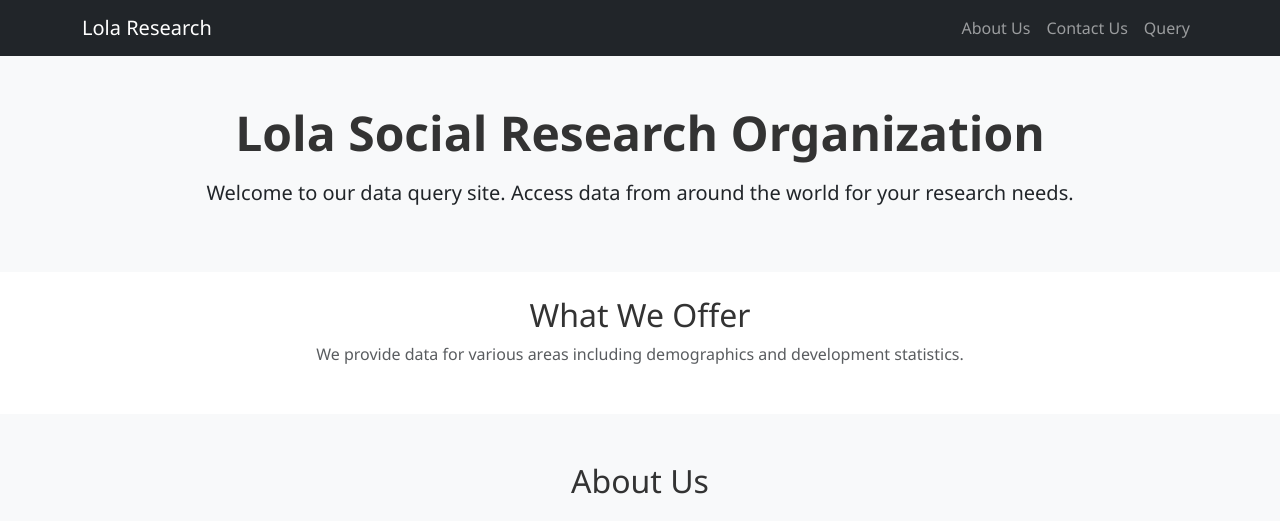
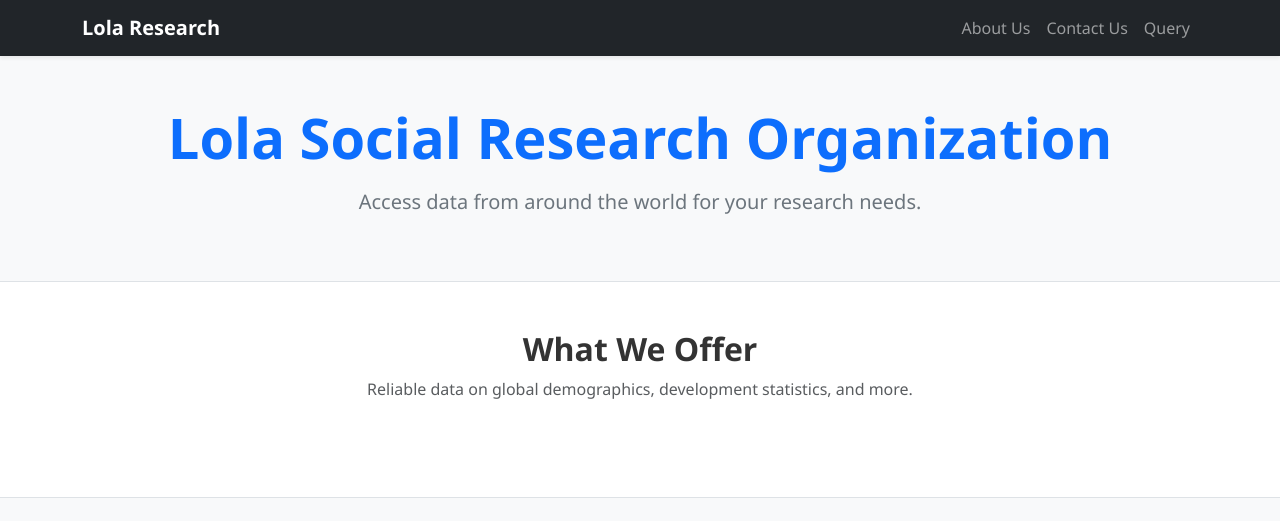
Before and after one commit to Zeroxkdy/CSVS_Assignment, a PHP site: page / in a window 1280 px wide. Shown: the top 521 px of the page. Run offline with PHP 8.4, Linux system fonts and the light colour scheme.

Commit message:
Update index.php

```diff
--- a/PHP_Script/index.php
+++ b/PHP_Script/index.php
@@ -8,20 +8,20 @@
     <!-- Bootstrap CSS -->
     <link href="https://cdn.jsdelivr.net/npm/bootstrap@5.3.0/dist/css/bootstrap.min.css" rel="stylesheet">
 
-    <!-- Optional Custom CSS -->
+    <!-- Custom CSS -->
     <link rel="stylesheet" href="style.css">
 </head>
 <body>
 
 <!-- Navbar -->
-<nav class="navbar navbar-expand-lg navbar-dark bg-dark sticky-top">
+<nav class="navbar navbar-expand-lg navbar-dark bg-dark shadow-sm sticky-top">
     <div class="container">
-        <a class="navbar-brand" href="#">Lola Research</a>
+        <a class="navbar-brand fw-bold" href="#">Lola Research</a>
         <button class="navbar-toggler" type="button" data-bs-toggle="collapse" data-bs-target="#navbarNav">
             <span class="navbar-toggler-icon"></span>
         </button>
-        <div class="collapse navbar-collapse" id="navbarNav">
-            <ul class="navbar-nav ms-auto">
+        <div class="collapse navbar-collapse justify-content-end" id="navbarNav">
+            <ul class="navbar-nav">
                 <li class="nav-item"><a class="nav-link" href="#aboutUs">About Us</a></li>
                 <li class="nav-item"><a class="nav-link" href="#contactUs">Contact Us</a></li>
                 <li class="nav-item"><a class="nav-link" href="query.php">Query</a></li>
@@ -31,34 +31,34 @@
 </nav>
 
 <!-- Header -->
-<header class="bg-light py-5 text-center">
+<header class="bg-light py-5 text-center border-bottom">
     <div class="container">
-        <h1 class="display-5 fw-bold">Lola Social Research Organization</h1>
-        <p class="lead mt-3">Welcome to our data query site. Access data from around the world for your research needs.</p>
+        <h1 class="display-4 fw-bold text-primary">Lola Social Research Organization</h1>
+        <p class="lead text-secondary mt-3">Access data from around the world for your research needs.</p>
     </div>
 </header>
 
-<!-- Main Content -->
-<section class="py-4">
-    <div class="container text-center">
-        <div class="mb-4">
-            <h2>What We Offer</h2>
-            <p class="text-muted">We provide data for various areas including demographics and development statistics.</p>
+<!-- What We Offer -->
+<section class="py-5">
+    <div class="container">
+        <div class="text-center mb-5">
+            <h2 class="fw-semibold">What We Offer</h2>
+            <p class="text-muted">Reliable data on global demographics, development statistics, and more.</p>
         </div>
     </div>
 </section>
 
 <!-- About Us -->
-<section id="aboutUs" class="bg-light py-5">
+<section id="aboutUs" class="bg-light py-5 border-top">
     <div class="container">
         <h2 class="text-center mb-4">About Us</h2>
-        <div class="row justify-content-center">
-            <div class="col-md-5 text-center">
-                <img src="Shirley.jpg" class="img-fluid rounded mb-3" alt="Shirley Rodriguez" style="max-height: 300px;">
-                <figcaption class="fw-bold">Shirley Rodriguez</figcaption>
+        <div class="row align-items-center justify-content-center">
+            <div class="col-md-5 text-center mb-4 mb-md-0">
+                <img src="Shirley.jpg" class="img-fluid rounded shadow" alt="Shirley Rodriguez" style="max-height: 300px;">
+                <figcaption class="fw-semibold mt-2">Shirley Rodriguez</figcaption>
             </div>
             <div class="col-md-7">
-                <p>Our site got started when Maria Gondalaz found that she was frequently looking up data from various databases. Shirley decided to start sharing this data with other social researchers.</p>
+                <p class="fs-5">Our project began when Maria Gondalaz frequently needed to retrieve social data from various databases. To simplify this for others, Shirley started curating and sharing the data through this platform.</p>
             </div>
         </div>
     </div>
@@ -67,24 +67,27 @@
 <!-- Contact Us -->
 <section id="contactUs" class="py-5">
     <div class="container text-center">
-        <h2>Contact Us</h2>
-        <img src="Logo.png" class="img-fluid my-3" alt="Logo" style="max-width: 120px;">
-        <p>123 Any Street<br>Any Town, USA</p>
-        <h5>Hours</h5>
+        <h2 class="mb-4">Contact Us</h2>
+        <img src="Logo.png" class="img-fluid mb-3" alt="Logo" style="max-width: 120px;">
+        <address class="mb-3">
+            <p class="mb-1">123 Any Street</p>
+            <p>Any Town, USA</p>
+        </address>
+        <h5 class="fw-semibold">Hours</h5>
         <p>
             Weekdays: 6:00am - 6:00pm<br>
             Saturday: 7:00am - 7:00pm<br>
-            Closed on Sundays
+            <strong>Closed on Sundays</strong>
         </p>
     </div>
 </section>
 
 <!-- Footer -->
-<footer class="bg-dark text-white text-center py-3">
+<footer class="bg-dark text-white text-center py-3 mt-auto">
     &copy; 2025 Lola Social Research Organization. All rights reserved.
 </footer>
 
-<!-- Bootstrap JS -->
+<!-- Bootstrap Bundle JS -->
 <script src="https://cdn.jsdelivr.net/npm/bootstrap@5.3.0/dist/js/bootstrap.bundle.min.js"></script>
 </body>
 </html>
```
